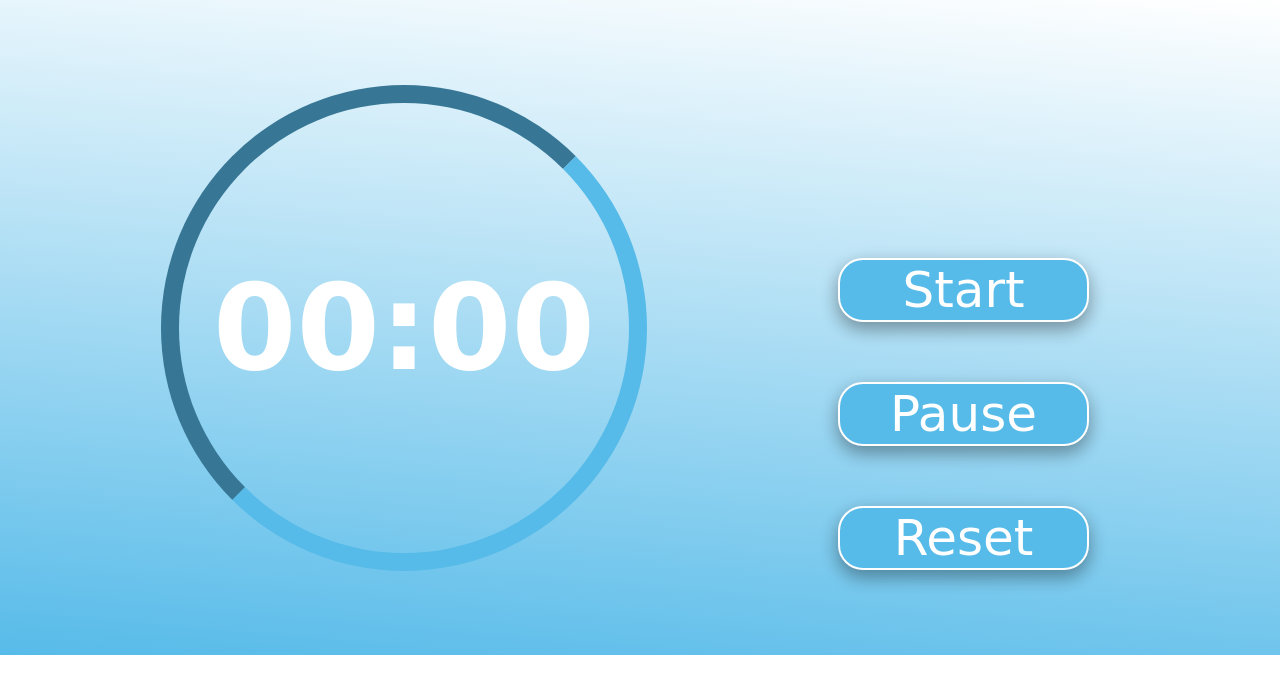
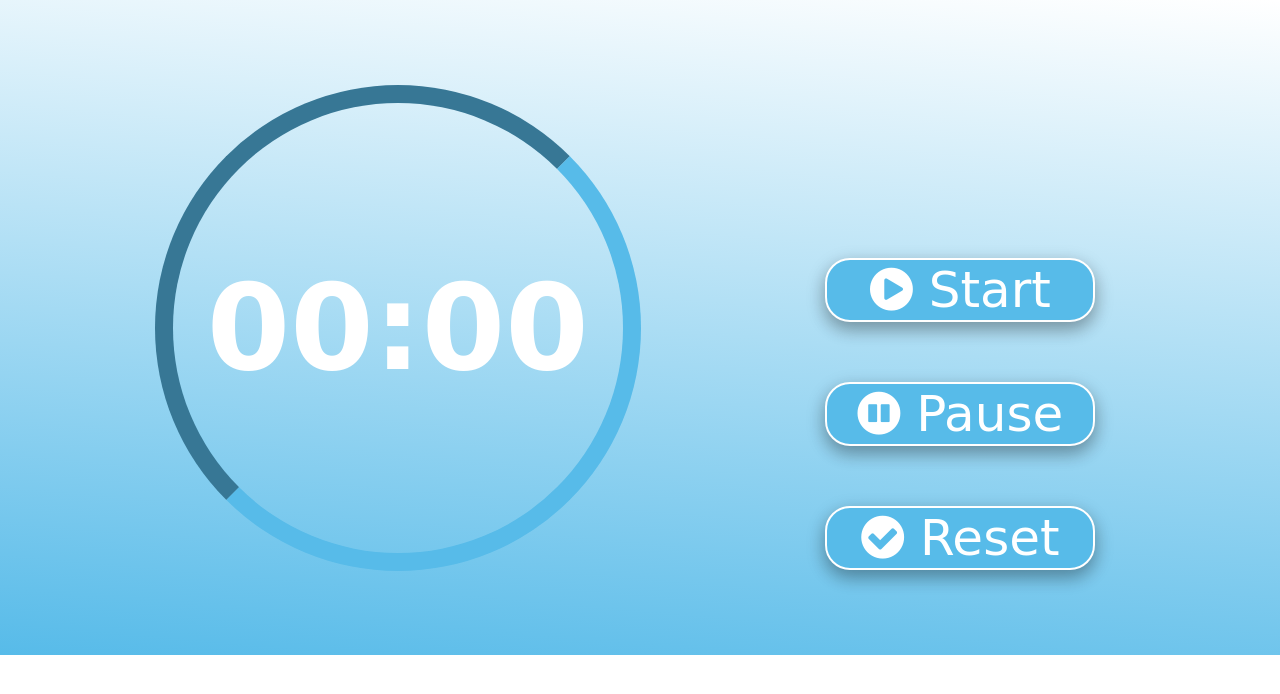
Before and after one commit to Shivam-Dhaka12/stopwatch, a plain HTML site: page index.html in a window 1280 px wide. Drawn offline with Linux system fonts and the light colour scheme.

Commit message:
icons added

```diff
--- a/css/main.css
+++ b/css/main.css
@@ -43,8 +43,8 @@ button{
     background-color:rgb(87, 187, 233);
     border-color:white  ;
     border-radius: 25px;
-    padding-left: 50px;
-    padding-right: 50px ;
+    padding-left: 30px;
+    padding-right: 30px ;
     margin: 30px;
     box-shadow: 0 8px 16px 0 rgba(0,0,0,0.2), 0 6px 20px 0 rgba(0,0,0,0.19);
     transition-duration: 0.4s;
--- a/index.html
+++ b/index.html
@@ -5,6 +5,8 @@
     <meta name="viewport" content="width=device-width, initial-scale=1.0">
     <title>Stopwatch</title>
     <link rel="stylesheet" href="./css/main.css">
+    <link rel="stylesheet" href="https://cdnjs.cloudflare.com/ajax/libs/font-awesome/4.7.0/css/font-awesome.min.css">
+
 </head>
 <body>
     <div class="container">
@@ -16,13 +18,16 @@
 
         </div>
         </div>
+
         <div class="action">
-           <button class="start">Start</button>
-           <button class="pause">Pause</button>
-           <button class="reset">Reset</button>
+           <button class="start"> <i class="fa fa-play-circle"></i> Start</button>
+           <button class="pause"><i class="fa fa-pause-circle"></i> Pause</button>
+           <button class="reset"><i class="fa fa-check-circle"></i>  Reset</button>
         </div>
+
     </div>
     <script src="./js/main.js"></script>
 
+
 </body>
 </html>
```
